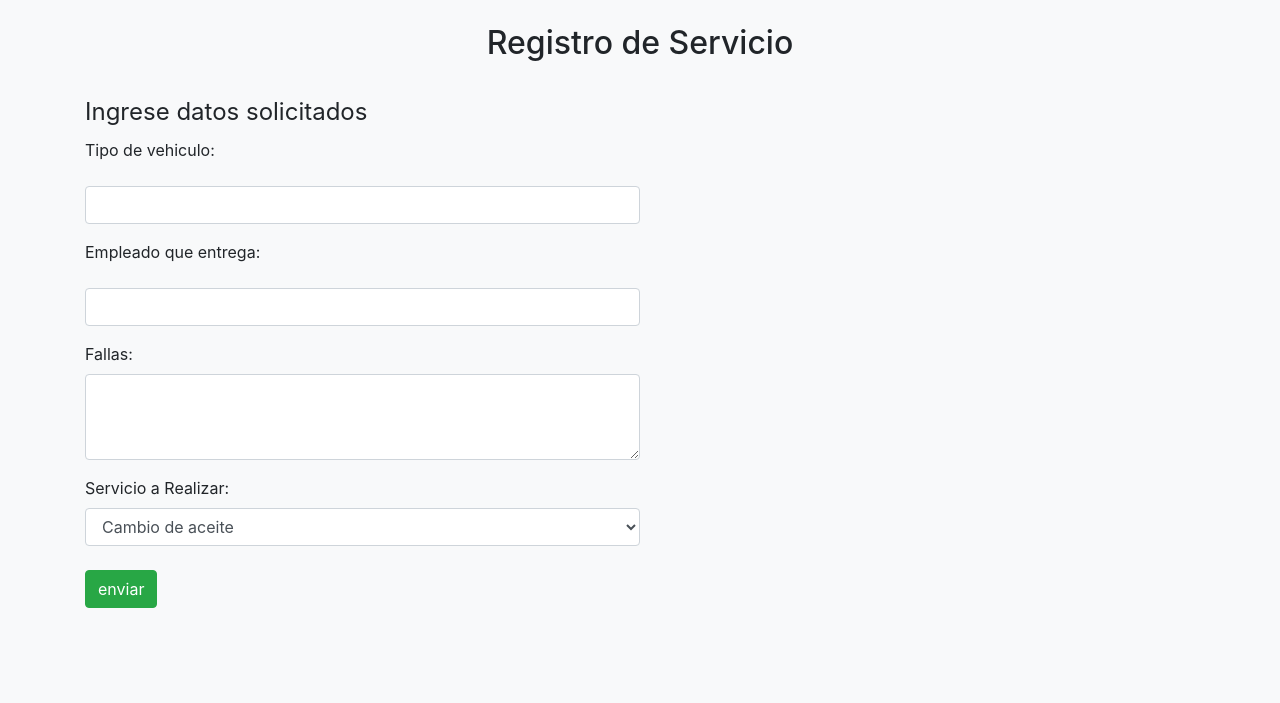
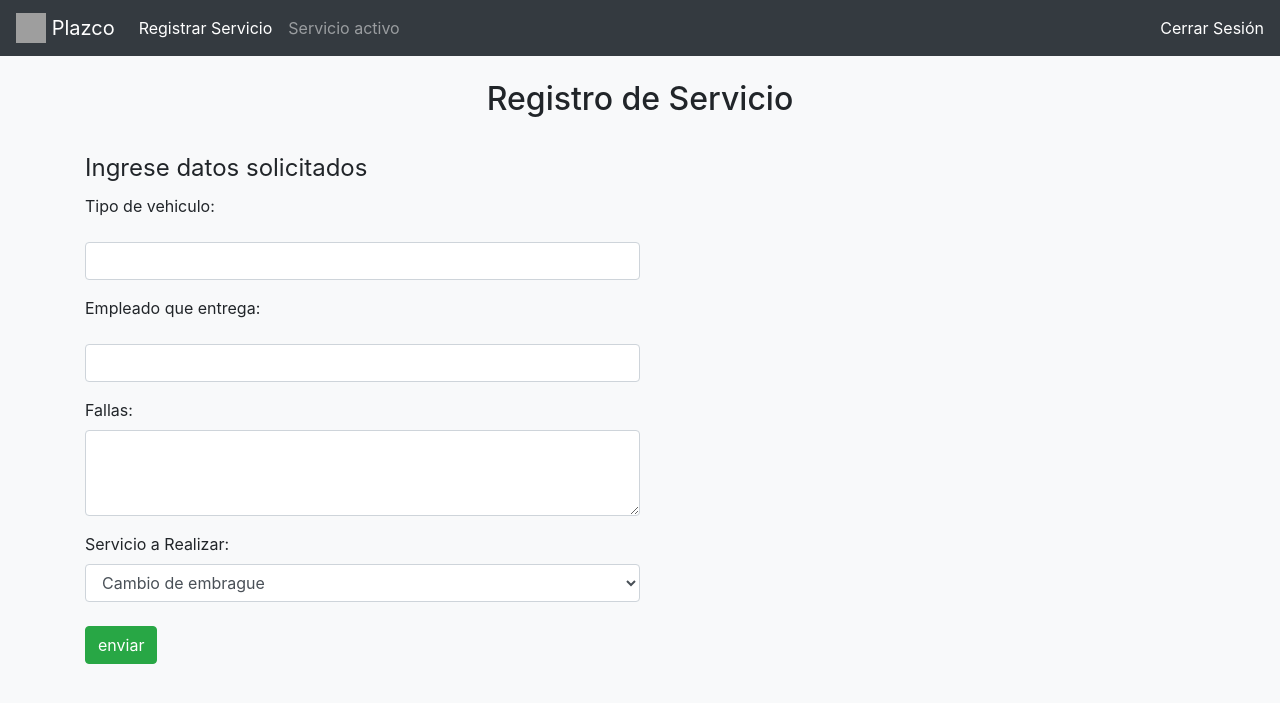
Before and after one commit to AllanDev15/MantenimientoVehicular-Escolar, a PHP site: page /registro.php in a window 1280 px wide. Shown: the top 703 px of the page. Run offline with PHP 8.4, Linux system fonts and the light colour scheme; the visitor is signed in with stand-in values (Sample User, id 1); data that the repository does not hold is empty; some libraries are stand-ins or nearby versions; grey boxes are pictures that could not be loaded.

Commit message:
corregi el bug de registro de refacciones

```diff
--- a/registro.php
+++ b/registro.php
@@ -13,7 +13,28 @@
 </head>
 
 <body class="bg-light">
-
+  <nav class="navbar navbar-expand-lg navbar-dark bg-dark sticky-top d-flex justify-content-between">
+    <a class="navbar-brand" href="index.php">
+      <img src="https://upload.wikimedia.org/wikipedia/commons/5/52/Uefa_champions_league_logo.png" width="30" height="30" class="d-inline-block align-top" alt="Logo UEFA">
+      Plazco
+    </a>
+    <button class="navbar-toggler" type="button" data-toggle="collapse" data-target="#navbarNav" aria-controls="navbarNav" aria-expanded="false" aria-label="Toggle navigation">
+      <span class="navbar-toggler-icon"></span>
+    </button>
+    <div class="collapse navbar-collapse" id="navbarNav">
+      <ul class="navbar-nav mr-auto">
+        <li class="nav-item active">
+          <a class="nav-link" href="registro.php">Registrar Servicio</a>
+        </li>
+        <li class="nav-item">
+          <a class="nav-link" href="operario.php">Servicio activo</a>
+        </li>
+      </ul>
+      <div class="navbar-text">
+        <a href="login.php?cerrar_sesion=true">Cerrar Sesión</a>
+      </div>
+    </div>
+  </nav>
   <div class="container">
     <h2 class="text-center py-4">Registro de Servicio</h2>
     <form id="registroServicio" action="pruebas.php" method="post">
@@ -35,7 +56,7 @@
       <div class="form-group col-md-6 p-0">
         <label class="">Servicio a Realizar:</label>
         <select class="form-control" name="servicio" id="servicios">
-          <option value="Cambio de aceite">Cambio de aceite</option>
+          <option value="Cambio de embrague">Cambio de embrague</option>
         </select>
       </div>
 
@@ -45,10 +66,9 @@
 
       <?php $i = 0;
       while ($refaccion = $res->fetch_assoc()) : ?>
-        <div class="form-check form-check-inline">
-          <input class="form-check-input" type="checkbox" value="<?= $refaccion['nombre'] ?>" id="ref<?= $i ?>" name="refaccion[]">
+        <div class="form-check">
+          <input class="form-check-input" type="checkbox" value="<?= $refaccion['numeroSerie'] ?>" id="ref<?= $i ?>" name="refaccion[]">
           <label class="form-check-label" for="ref<?= $i ?>"><?= $refaccion['nombre'] ?></label>
-          <input type="hidden" name="serie[]" value="<?= $refaccion['numeroSerie'] ?>">
         </div>
       <?php
         $i++;
```
Also changed, not shown: modelo.php (+13 -12 lines).
